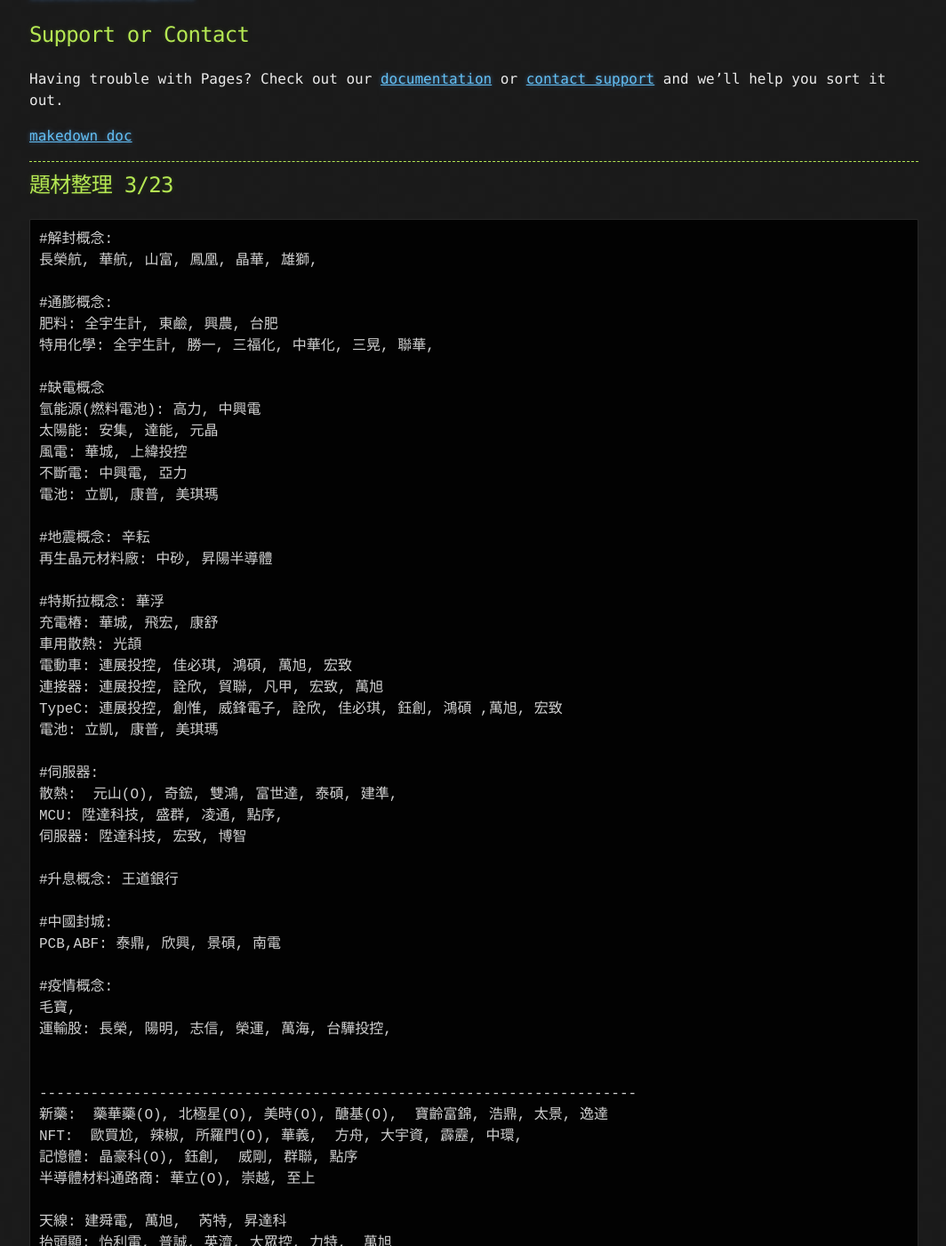
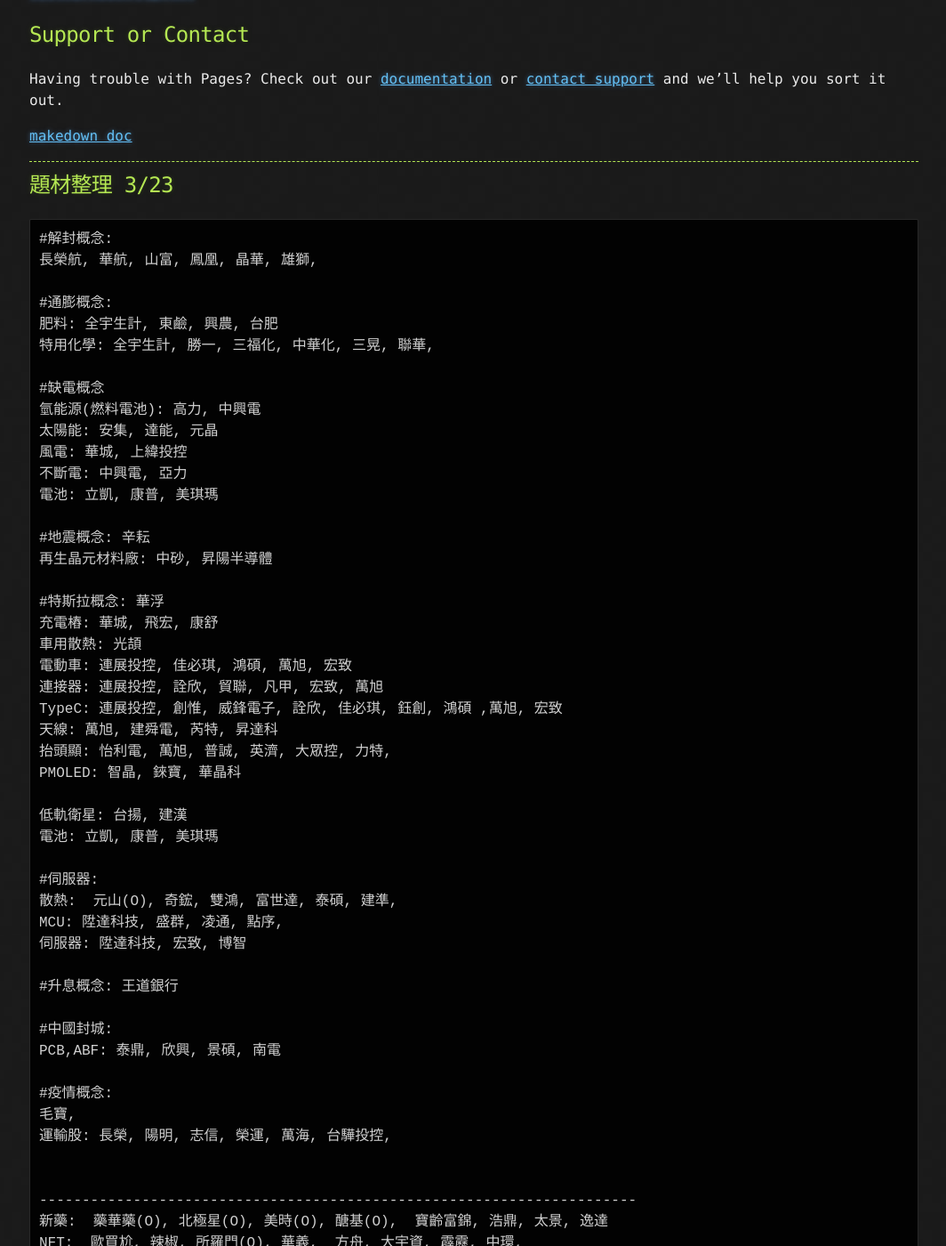
Before and after one commit to lepg5487/Stock_God, a Jekyll site: the page built from index.md, in a window 1280 px wide and 1400 px high, scrolled down 15973 px. Shown: the whole window at 89% size, without its empty margins (107-1171 px from the left). Built offline with Jekyll 4.4.1, drawn with Linux system fonts in a browser that asks for light colours; our own code applies the rules of GitHub Pages for plain Markdown files; some of the changed lines change nothing that is shown; some of the changed text lies outside the part shown.

Commit message:
Update index.md

````diff
--- a/index.md
+++ b/index.md
@@ -10,7 +10,7 @@
 ```
 飛機今天不破線小買, 破線盤整就等外資大買再進場, 或盤整下方進場.
 重啟題材電子紙, 元太, 晶宏, 久正(沒噴), 力特(沒噴).
-天線族群都噴到季線了.
+特斯拉概念股到處亂噴.
 ```
 
 ## 2022/03/23
@@ -702,6 +702,11 @@
 電動車: 連展投控, 佳必琪, 鴻碩, 萬旭, 宏致
 連接器: 連展投控, 詮欣, 貿聯, 凡甲, 宏致, 萬旭
 TypeC: 連展投控, 創惟, 威鋒電子, 詮欣, 佳必琪, 鈺創, 鴻碩 ,萬旭, 宏致
+天線: 萬旭, 建舜電, 芮特, 昇達科
+抬頭顯: 怡利電, 萬旭, 普誠, 英濟, 大眾控, 力特,
+PMOLED: 智晶, 錸寶, 華晶科
+
+低軌衛星: 台揚, 建漢
 電池: 立凱, 康普, 美琪瑪
 
 #伺服器:
@@ -725,13 +730,9 @@
 記憶體: 晶豪科(O), 鈺創,  威剛, 群聯, 點序
 半導體材料通路商: 華立(O), 崇越, 至上
 
-天線: 建舜電, 萬旭,  芮特, 昇達科
-抬頭顯: 怡利電, 普誠, 英濟, 大眾控, 力特,  萬旭
 第三代半導體: 禾瑞亞, 漢磊, 嘉晶,
 顯板卡: 映泰, 麗臺
-低軌衛星: 台揚, 建漢
 摺疊手機: 兆利, 富世達
-PMOLED: 智晶, 錸寶, 華晶科
 PMIC: 來頡, 茂達, 力智
 電子紙: 力特, 久正, 晶宏, 元太
 IP: 愛普, 智原,
````
